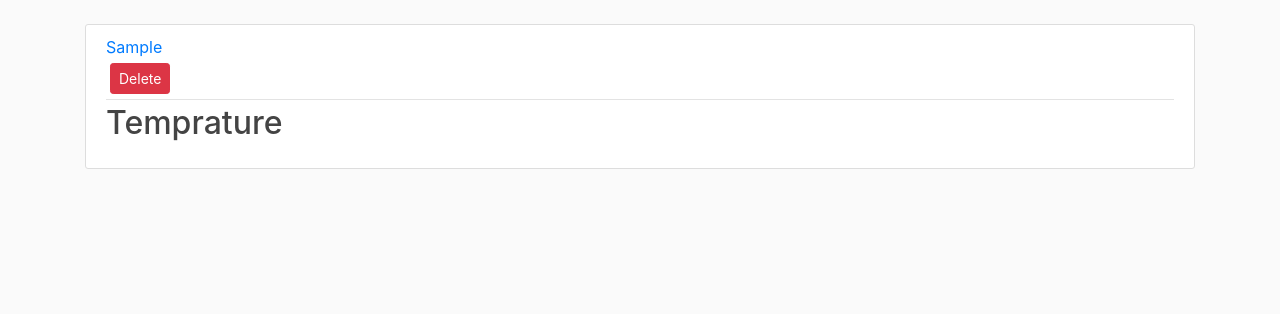
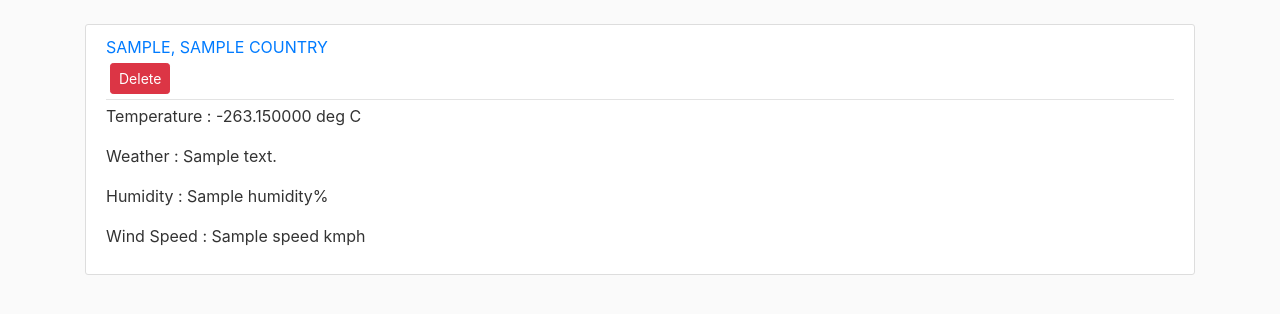
Before and after one commit to prakher1992/weather_portal, a Flask app: page / in a window 1280 px wide. Shown: the part 56-370 px from the top of the page. Run offline with Flask 3, Linux system fonts and the light colour scheme; a user stored in the database is signed in; tables that the repository leaves empty hold one stand-in row (values such as "Sample post"); a database or web service that is not in the repository returns one stand-in record (values such as "Sample title"); data that the repository does not hold is empty; some libraries are stand-ins or nearby versions.

Commit message:
integrate weather api

```diff
--- a/weather_app/routes.py
+++ b/weather_app/routes.py
@@ -3,15 +3,19 @@ from weather_app import app, db, bcrypt
 from weather_app.forms import RegistrationForm, LoginForm, CityForm
 from weather_app.models import User,City
 from flask_login import login_user, current_user, logout_user, login_required
-
+import requests
 
 @app.route('/')
 @app.route('/home')
 @login_required
 def home():
     cities = current_user.cities
-
-    return render_template('home.html', cities=cities)
+    city_list= list()
+    for city in cities:
+        d = weather(city.city)
+        d["id"] = city.id
+        city_list.append(d)
+    return render_template('home.html', cities=city_list)
 
 @app.route("/register", methods=['GET', 'POST'])
 def register():
@@ -70,3 +74,20 @@ def delete_city(city_id):
     db.session.commit()
     flash('Your city has been deleted!', 'success')
     return redirect(url_for('home'))
+
+
+def weather(city):
+    apikey = "f7bdd287b92220fbdee77f978d035bda"
+    source = requests.get('https://api.openweathermap.org/data/2.5/weather',
+                          params={'q':city,"appid":apikey}, verify=False).json()
+    country = source["sys"]["country"]
+    temp = source["main"]["temp"]-273.15
+    weather_desc = source["weather"][0]["description"]
+    humidity  = source["main"]["humidity"]
+    wind_speed = source["wind"]["speed"]
+    weather_data = {"city":f"{city}, {country}",
+                    "temp" :"{:2f} deg C".format(temp),
+                    "weather_desc": weather_desc,
+                    "humidity" : f"{humidity}%",
+                    "wind_speed": f"{wind_speed} kmph"}
+    return weather_data
--- a/weather_app/templates/home.html
+++ b/weather_app/templates/home.html
@@ -5,13 +5,15 @@
 
           <div class="media-body">
             <div class="article-metadata">
-                <a class="mr-2" href="#">{{ city.city }}</a>
+                <a class="mr-2" href="#">{{ city.city.upper() }}</a>
                 <div>
                     <a type="button" class="btn btn-danger btn-sm m-1" href="{{ url_for('delete_city', city_id=city.id) }}">Delete</a>
                 </div>
             </div>
-            <h2><a class="article-title" href="">Temprature</a></h2>
-            <p class="article-content"></p>
+              <p class="article-content">Temperature : {{city.temp}}</p>
+              <p class="article-content">Weather : {{city.weather_desc}}</p>
+              <p class="article-content">Humidity : {{city.humidity}}</p>
+              <p class="article-content">Wind Speed : {{city.wind_speed}}</p>
           </div>
         </article>
     {% endfor %}
```
